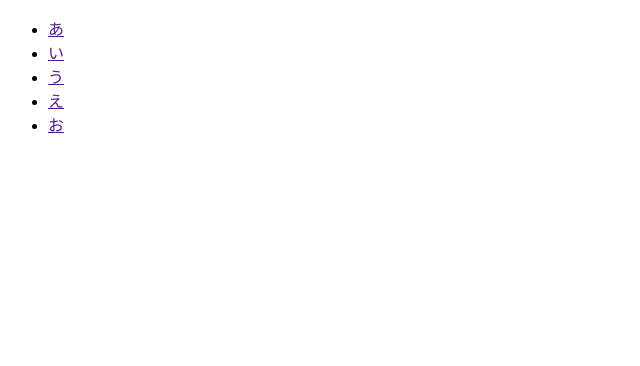
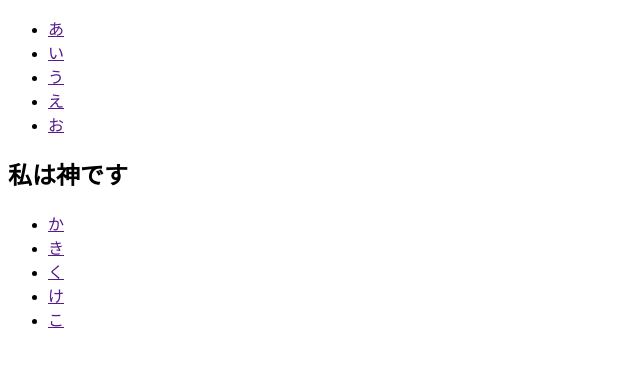
Before and after one commit to maruoka3/git_test2, a plain HTML site: page index.html in a window 1280 px wide. Shown: the whole page, without its empty margins (0-640 px from the left). Drawn offline with Linux system fonts and the light colour scheme.

Commit message:
asideの追加

```diff
--- a/index.html
+++ b/index.html
@@ -17,5 +17,16 @@
         </ul>
     </header>
 
+    <aside>
+        <h2>私は神です</h2>
+        <ul>
+            <li><a href="">か</a></li>
+            <li><a href="">き</a></li>
+            <li><a href="">く</a></li>
+            <li><a href="">け</a></li>
+            <li><a href="">こ</a></li>
+        </ul>
+    </aside>
+
 </body>
 </html>
```
